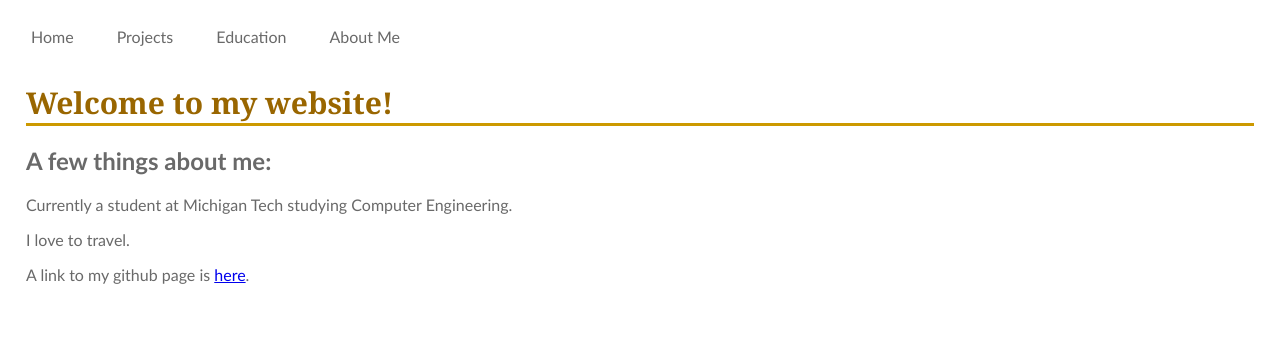
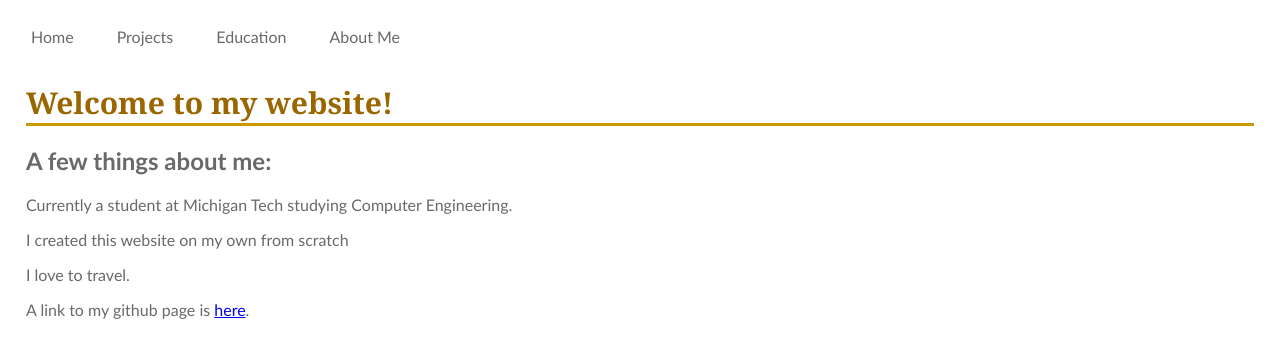
Before and after one commit to zahillmtu/my_site, a plain HTML site: page homepage.html in a window 1280 px wide. Drawn offline with Linux system fonts and the light colour scheme.

Commit message:
Testing git

```diff
--- a/homepage.html
+++ b/homepage.html
@@ -13,6 +13,7 @@
 	<h2>A few things about me:</h2>
 
 	<p>Currently a student at Michigan Tech studying Computer Engineering.</p>
+	<p>I created this website on my own from scratch</p>
 	<p>I love to travel.</p>
 	<p>A link to my github page is <a href="https://github.com/zahillmtu" target="_blank">here</a>.</p>
 	<footer id="foot01"></footer>
```
